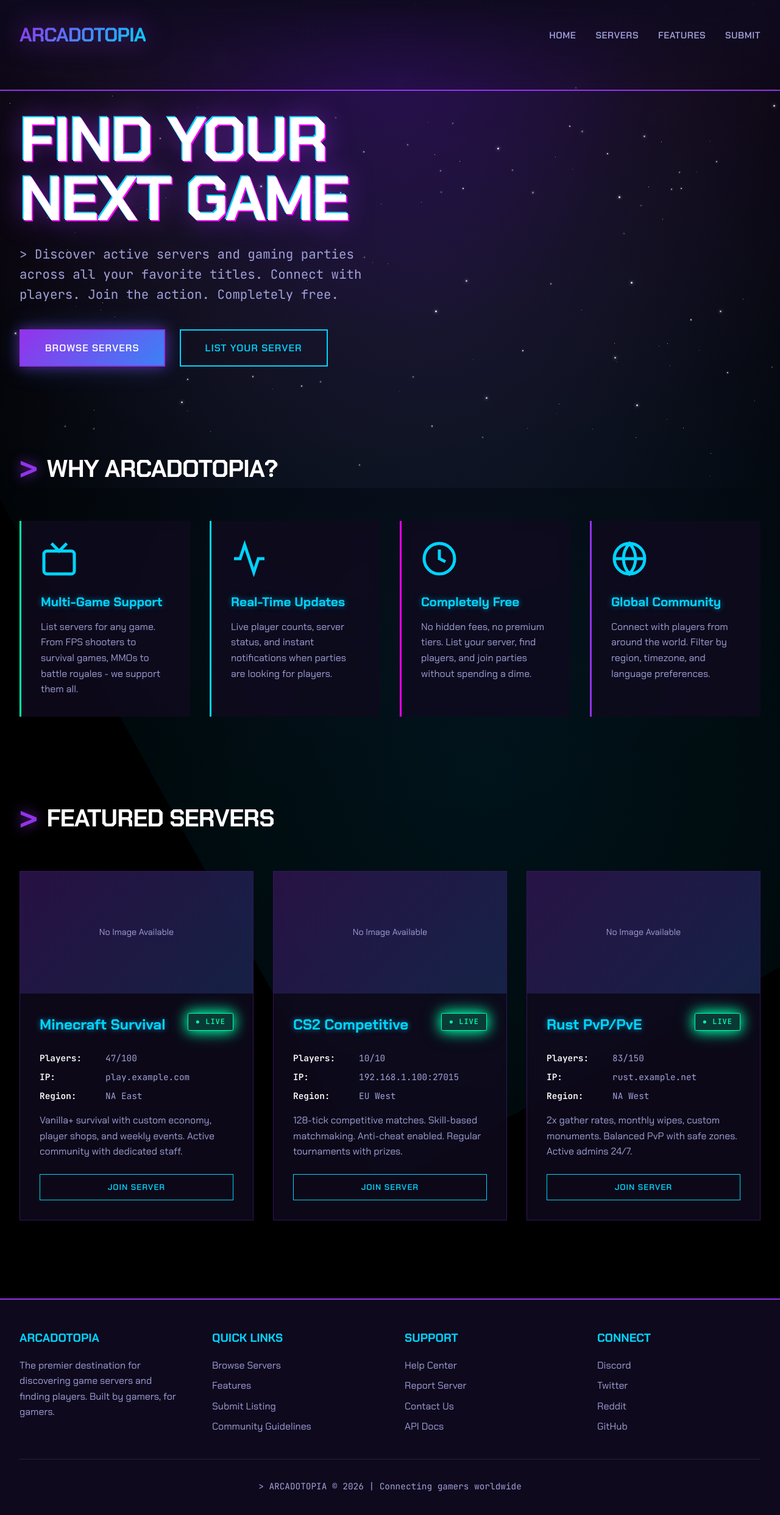
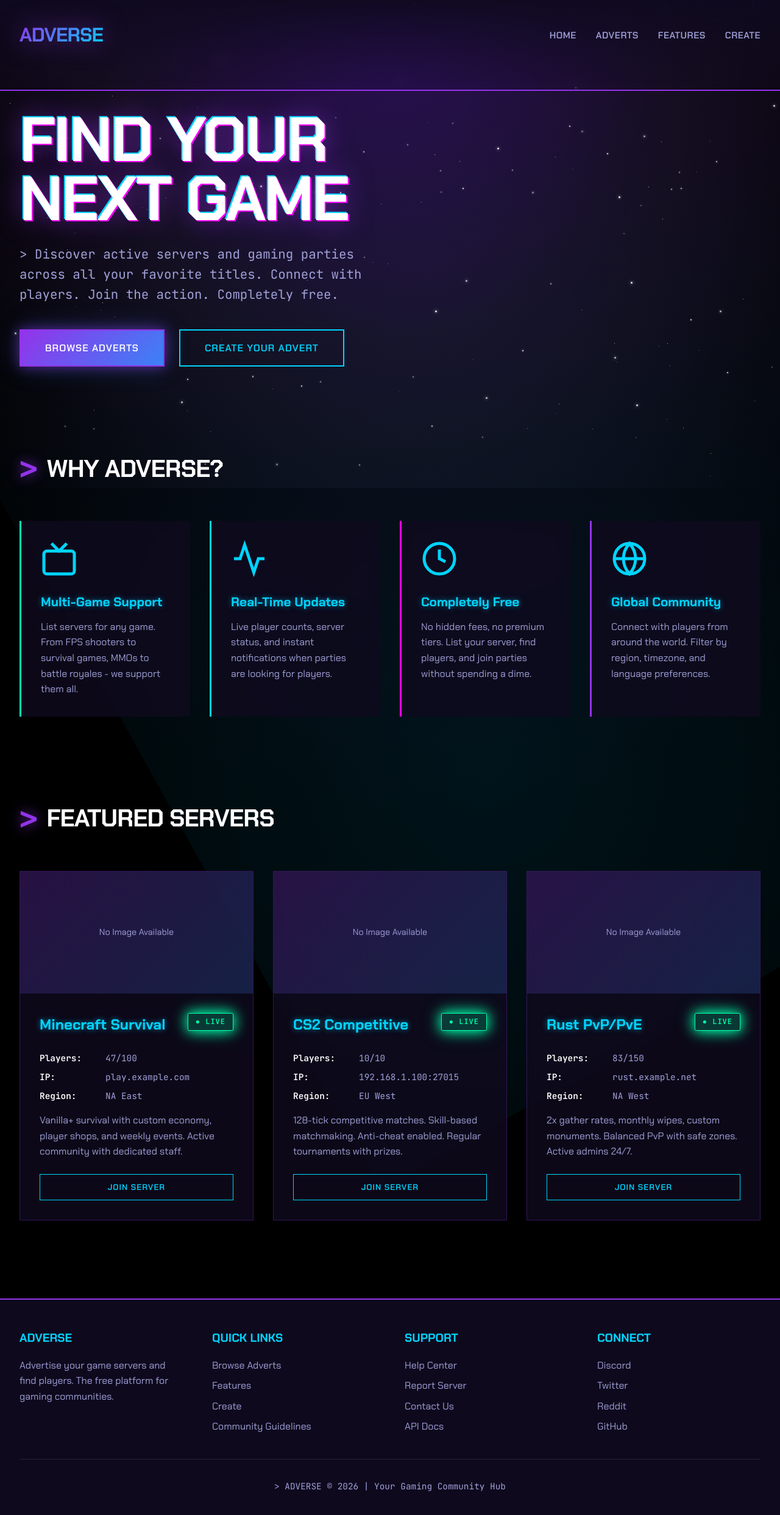
Before and after one commit to kdolag/Adverse, a plain HTML site: page Adverse.html in a window 1280 px wide. Shown: the whole page at 61% size. Drawn offline with Linux system fonts and the light colour scheme.

Commit message:
Rename site from 'Arcadotopia' to 'Adverse'

```diff
--- a/Adverse.html
+++ b/Adverse.html
@@ -3,7 +3,7 @@
 <head>
     <meta charset="UTF-8">
     <meta name="viewport" content="width=device-width, initial-scale=1.0">
-    <title>Adverse - Game Servers & Parties</title>
+    <title>ADVERSE - Game Servers & Parties</title>
     <link href="https://fonts.googleapis.com/css2?family=Chakra+Petch:wght@400;600;700&family=JetBrains+Mono:wght@400;600&display=swap" rel="stylesheet">
     <style>
         :root {
@@ -637,12 +637,12 @@
 
     <header>
         <nav>
-            <div class="logo">ARCADOTOPIA</div>
+            <div class="logo">ADVERSE</div>
             <ul class="nav-links">
                 <li><a href="#home">Home</a></li>
-                <li><a href="#servers">Servers</a></li>
+                <li><a href="#servers">Adverts</a></li>
                 <li><a href="#features">Features</a></li>
-                <li><a href="#submit">Submit</a></li>
+                <li><a href="#submit">Create</a></li>
             </ul>
         </nav>
     </header>
@@ -657,14 +657,14 @@
             Connect with players. Join the action. Completely free.
         </p>
         <div class="cta-buttons">
-            <a href="#servers" class="btn btn-primary">Browse Servers</a>
-            <a href="#submit" class="btn btn-secondary">List Your Server</a>
+            <a href="#servers" class="btn btn-primary">Browse Adverts</a>
+            <a href="#submit" class="btn btn-secondary">Create Your Advert</a>
         </div>
     </section>
 
     <main>
         <section id="features" class="section">
-            <h2 class="section-title">Why Arcadotopia?</h2>
+            <h2 class="section-title">Why Adverse?</h2>
             <div class="features-grid">
                 <div class="feature">
                     <div class="feature-icon">
@@ -787,14 +787,14 @@
     <footer>
         <div class="footer-content">
             <div class="footer-section">
-                <h3>Arcadotopia</h3>
-                <p>The premier destination for discovering game servers and finding players. Built by gamers, for gamers.</p>
+                <h3>Adverse</h3>
+                <p>Advertise your game servers and find players. The free platform for gaming communities.</p>
             </div>
             <div class="footer-section">
                 <h3>Quick Links</h3>
-                <a href="#servers">Browse Servers</a>
+                <a href="#servers">Browse Adverts</a>
                 <a href="#features">Features</a>
-                <a href="#submit">Submit Listing</a>
+                <a href="#submit">Create</a>
                 <a href="#">Community Guidelines</a>
             </div>
             <div class="footer-section">
@@ -813,7 +813,7 @@
             </div>
         </div>
         <div class="footer-bottom">
-            <p>> ARCADOTOPIA © 2026 | Connecting gamers worldwide</p>
+            <p>> ADVERSE © 2026 | Your Gaming Community Hub</p>
         </div>
     </footer>
 
```
